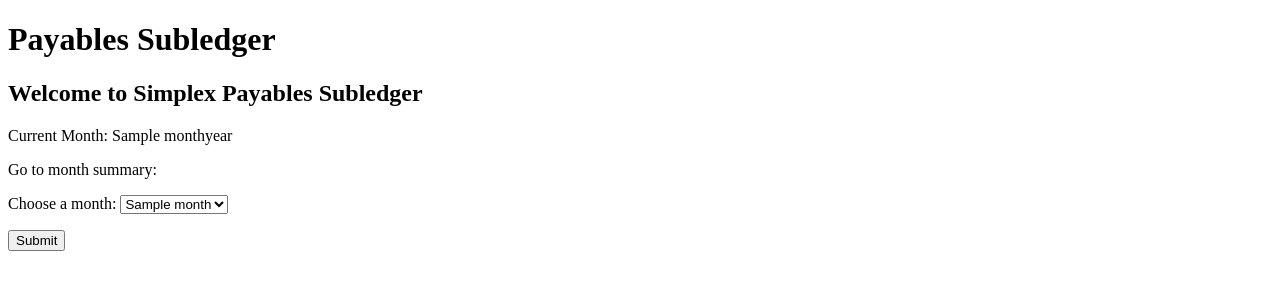
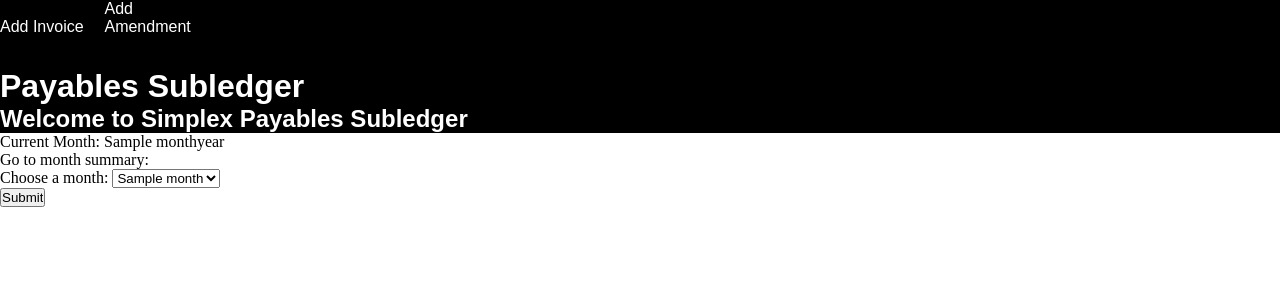
Before and after one commit to sx-phughes/accounting, a Flask app: template payables2/templates/index.html in a window 1280 px wide. Shown: the top 300 px of the page. Run offline with Flask 3, Linux system fonts and the light colour scheme; the template is opened without the code that fills it: most values are stand-ins (such as "Sample title", 1, 10 or a date in 2020); parts of the project's set-up code (start-up, migrations or seed data) failed here and were passed over.

Commit message:
Design work and add'l programming for the payables web-app

```diff
--- a/payables2/Webpage.py
+++ b/payables2/Webpage.py
@@ -1,8 +1,11 @@
 from flask import Flask, render_template, request, redirect, url_for
-from PayablesStructure import PayablesTable
+from PayablesStructure import PayablesTable, Invoice, Amendment
 import pandas as pd
 
-payables = pd.read_csv('C:/gdrive/My Drive/code_projects/payables2/payables.csv')
+payables = PayablesTable()
+
+vendors_path = 'C:/gdrive/Shared drives/accounting/patrick_data_files/ap/Vendors.xlsx'
+vendors = pd.read_excel(vendors_path,'Vendors')
 
 app = Flask(__name__)
 
@@ -18,7 +21,11 @@
         summary_opt = request.form['month']
         return redirect(url_for('month_summary', monthyear=summary_opt))
     else:
-        return render_template('index.html', monthyear=curr_month, months=unique_months)
+        return render_template(
+            'index.html',
+            monthyear=curr_month,
+            months=unique_months
+            )
 
 @app.route('/summary<monthyear>')
 def month_summary(monthyear):
@@ -26,13 +33,66 @@
     month_sum = month_table['amount'].sum()
     month_count = len(month_table)
 
-    html_table = month_table[['vendor', 'invoiceno', 'amount', 'is_paid']].rename(columns={'vendor': 'Vendor', 'invoiceno': 'Invoice Number', 'amount': 'Amount', 'is_paid': 'Is Paid?'}).to_html(index=False)
+    html_table = month_table[['vendor', 'invoiceno', 'amount', 'is_paid']].rename(
+        columns={
+            'vendor': 'Vendor',
+            'invoiceno': 'Invoice Number',
+            'amount': 'Amount',
+            'is_paid': 'Is Paid?'
+        }
+        ).to_html(index=False)
 
-    return render_template('monthsummary.html', monthyear=monthyear, month_sum=month_sum, month_count=month_count, payables=html_table)
+    return render_template(
+        'monthsummary.html',
+        monthyear=monthyear,
+        month_sum=month_sum,
+        month_count=month_count,
+        payables=html_table
+        )
 
 @app.route('/invoice<uniqueid>')
 def invoice_summary(uniqueid):
     pass
 
+@app.route('/add_invoice', methods=['GET', 'POST'])
+def add_invoice():
+    if request.method == ['POST']:
+        new_invoice = Invoice(
+            invoiceno=request.form['invoice-no'],
+            vendor=request.form['vendor'],
+            invoicemonth=request.form['invoice-month'],
+            amount=request.form['amount']
+            )
+        payables.add_invoice(new_invoice)
+    else:
+        return render_template(
+            'add_invoice.html',
+            vendors=vendors['Vendor'].values
+            )
+
+@app.route('/add_amendment', methods=['GET', 'POST'])
+def add_amendment():
+    if request.method == ['POST']:
+        amending_invoice_unique_id = request.form['vendor'] + request.form['invoice_no']
+        invoice_line = payables.loc[payables['uniqueid'] == amending_invoice_unique_id]
+        amending_invoice = Invoice(
+            invoiceno=invoice_line['invoiceno'],
+            vendor=invoice_line['vendor'],
+            invoicemonth=invoice_line['invoicemonth'],
+            amount=invoice_line['amount'],
+        )
+        new_amendment = Amendment(
+            amending_invoice=amending_invoice,
+            invoiceno=request.form['invoice-no'],
+            new_amount=request.form['new-amount']
+        )
+
+        payables.add_invoice(new_amendment)
+    else:
+        return render_template(
+            'add_amendment.html',
+            vendors=vendors['Vendor'].values
+        )
+
 if __name__ == '__main__':
     app.run()
--- a/payables2/data_collection/working_script.py
+++ b/payables2/data_collection/working_script.py
@@ -15,7 +15,6 @@
 
 
 # Data Collection Next Steps:
-#   Import the QB-mapped vendors into the main payables module as vendors - these will serve as the main vendor titles that user will view
 #   Vendors.xlsx in ap data will provide mapping of the input vendors to the QB Mapping vendors
 #   Finish cleaning and formatting old invoice data into the ap module format - creating new columns & what not
 #   Import those items into the ap module
--- /dev/null
+++ b/payables2/static/styles.css
@@ -0,0 +1,26 @@
+* {
+    margin: 0;
+    padding: 0;
+}
+
+header {
+    background-color: rgb(0,0,0);
+    color: rgb(255,255,255);
+    font-family: Arial, Helvetica, sans-serif;
+}
+
+.navigation li {
+    display: inline-block;
+    height: 50px;
+    width: 100px;
+    background-color: rgb(0,0,0);
+}
+
+.navigation a {
+    text-decoration: none;
+    color: rgb(255,255,255);
+}
+
+.navigation a:hover {
+    background-color: rgba(255,255,255,0.5);
+}
--- a/payables2/templates/index.html
+++ b/payables2/templates/index.html
@@ -1,11 +1,23 @@
 <!DOCTYPE html>
 <html>
     <head>
+        <meta charset="utf-8">
+        <meta name="viewport" content="width=device-width, initial-scale=1.0">
+        <link href="{{ url_for('static', filename='styles.css') }}" rel="stylesheet">
         <title>Payables Subledger</title>
+    </head>
+    <body>
+        <header>
+            <div class="navigation">
+                <ul>
+                    <li><a href="{{ url_for('add_invoice') }}">Add Invoice</a></li>
+                    <li><a href="{{ url_for('add_amendment') }}">Add Amendment</a></li>
+                </ul>
+            </div>
             <h1>Payables Subledger</h1>
             <h2>Welcome to Simplex Payables Subledger</h2>
-    </head>
-    <body>
+        </header>
+        <div>
             <p>Current Month: {{monthyear}}</p>
             <p>Go to month summary:</p>
             <form action="#" method="post">
@@ -17,5 +29,6 @@
                 </select>
                 <p><input type="submit" value="Submit"/></p>
             </form>
+        </div>
     </body>
 </html>
```
Also changed, not shown: payables2/PayablesStructure.py (+4 -4 lines), payables2/templates/add_invoice.html (added, +56 -0 lines). Lines whose indentation alone changed are shown as unchanged.
